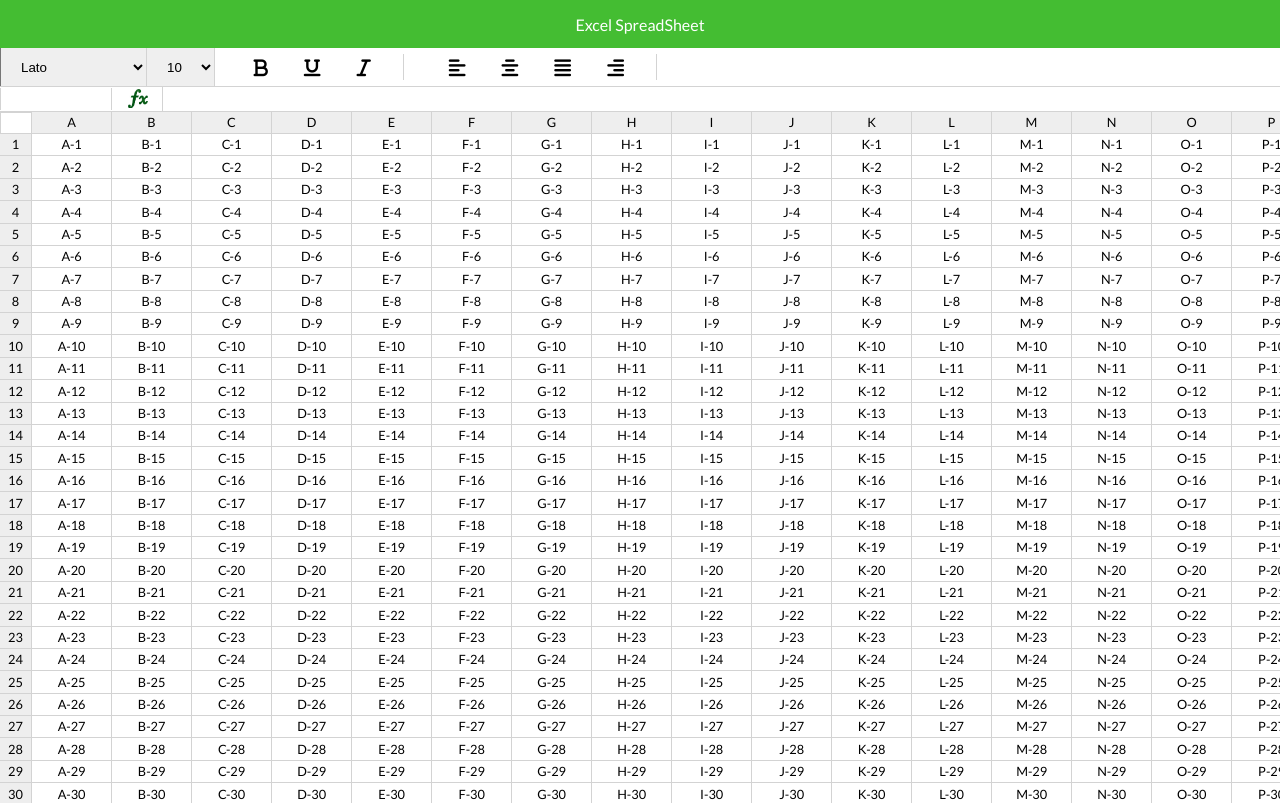
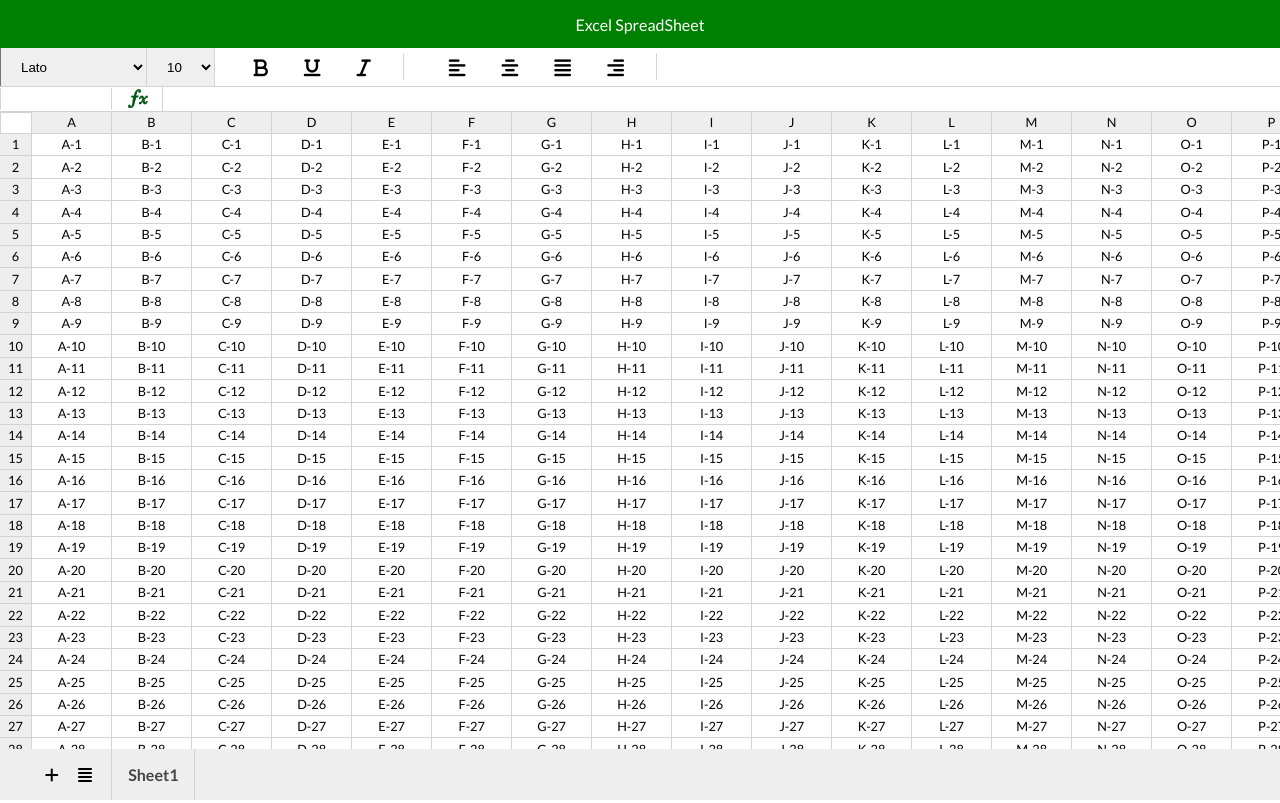
Before and after one commit to shvmdev/ExcelClone, a plain HTML site: page index.html in a window 1280 px wide. Shown: the top 803 px of the page. Drawn offline with Linux system fonts and the light colour scheme; a web font is replaced by a local one.

Commit message:
pushed second commit

```diff
--- a/index.html
+++ b/index.html
@@ -58,10 +58,10 @@
         <div class="formula-img"><img src="formula-fx-function-icon-silhouette-52650-113337.jpg" alt=""></div>
         <input type="text" style="border: none;" class="formula-input">
     </div>
-    <div class="cell-container">
+    <div class="cell-container example">
        <div class="tl-cell"></div>
-       <div class="top-row"></div>
-       <div class="left-col"></div>
+       <div class="top-row example"></div>
+       <div class="left-col example"></div>
        <div class="grid"></div>
     </div>
     <div class="sheet-container">
--- a/index.js
+++ b/index.js
@@ -1,6 +1,7 @@
 let toprow = document.querySelector(".top-row")
 let leftcol = document.querySelector(".left-col");
 let grid = document.querySelector(".grid");
+let cellcontainer=document.querySelector(".cell-container")
 for (let i = 1; i <= 100; i++){
     let newcol = document.createElement("div");
     newcol.setAttribute("class", "cell");
@@ -26,3 +27,8 @@ for (let row = 1; row <= 100; row++) {
     }
     grid.append(newrow)
 }
+
+cellcontainer.scroll(function () {
+    console.log(cellcontainer.scrollLeft)
+    // leftcol.scrollLeft(this.scrollLeft)
+})
--- a/styles.css
+++ b/styles.css
@@ -4,9 +4,13 @@
     margin: 0;
     padding: 0;
 }
+/* body{
+    max-height:100vh;
+
+} */
 
 .bg-head-container{
-    background-color: #44bd32;
+    background-color: green;
     color: #fff;
     height: 3rem;
     display: flex;
@@ -71,6 +75,9 @@
 }
 .sheet-container{
     background-color: rgb(238,238,238);
+    width: 100vw;
+    position: fixed;
+    bottom: 0;
     padding: 1rem 0 1rem 2rem;
     display: flex;
     font-family: 'Lato';
@@ -88,17 +95,23 @@
     border-inline: 1px solid lightgray;
     color: #444;
 }
+
 .sheet-count>*:hover{
-
     background-color: lightgray;
 }
 
 .cell-container{
-    /* border: 1px solid red; */
     min-height: calc((100vh - 163px));
     overflow:auto;
     position: relative;
 }
+/* .example::-webkit-scrollbar {
+        border-radius: 0.4rem;
+        width: 1rem;
+        height: 1rem;
+        background-color:lightgray;
+
+} */
 
 .cell{
     width: 5rem;
@@ -113,8 +126,10 @@
 }
 
 .left-col{
-    position: absolute;
+    position:absolute;
+    overflow: hidden;
     top: 1.4rem;
+    z-index: 2;
 }
 .left-col>*{
     width: 2rem;
@@ -125,7 +140,9 @@
 
 .top-row{
     display: flex;
-    position: absolute;
+    position:absolute;
+    /* overflow: auto; */
+    z-index: 2;
     left: 2rem;
 }
 
@@ -144,6 +161,10 @@
     border: 1px solid lightgray;
 
 }
+.grid{
+    position: absolute;
+    /* overflow: auto; */
+}
 
 .grid-row{
     display: flex;
```
